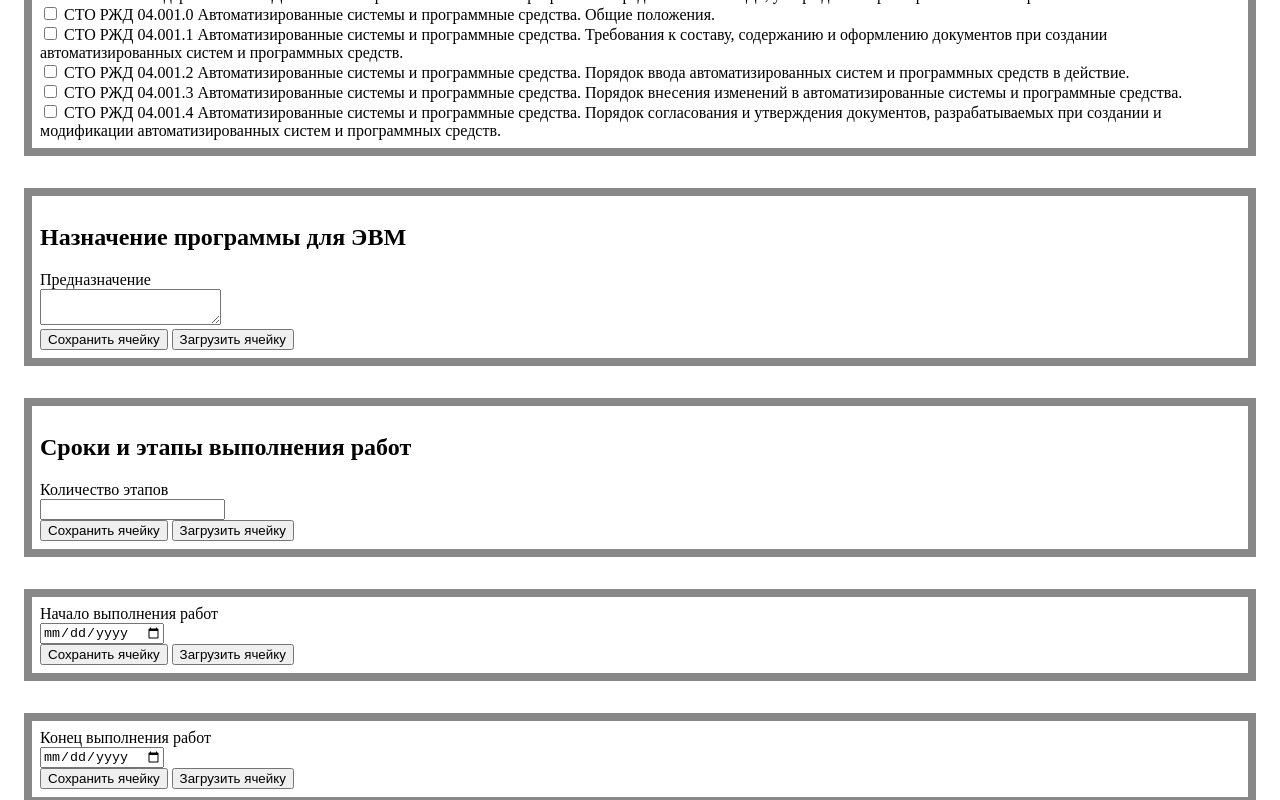
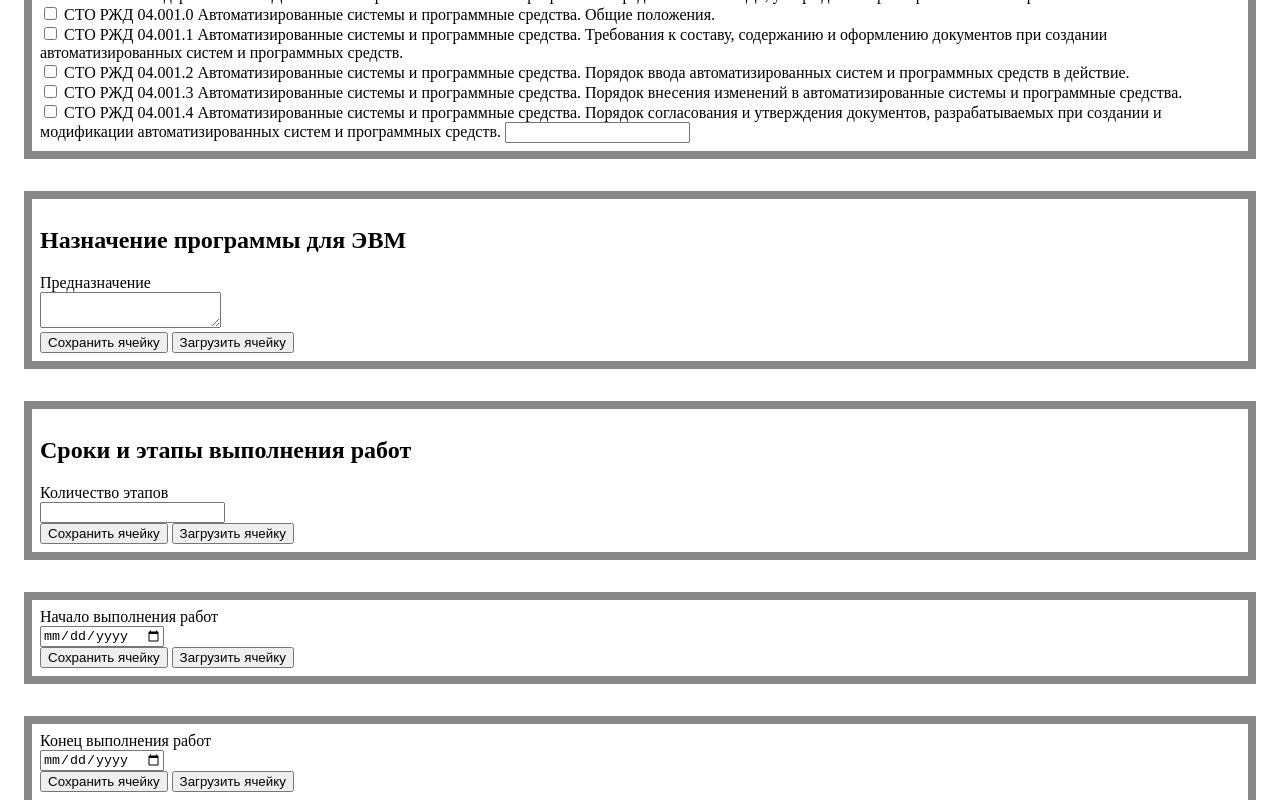
Before and after one commit to generic-name-2166/tt-validation, a SvelteKit app: page / in a window 1280 px wide. Shown: the part 1540-2340 px from the top of the page. Built offline with nearby package versions, Linux system fonts and the light colour scheme.

Commit message:
additional

```diff
--- a/src/routes/CellCheckbox.svelte
+++ b/src/routes/CellCheckbox.svelte
@@ -4,6 +4,7 @@
 
   export let layout: CheckboxLayout;
   export let id: number;
+  let additional: number = 1;
 
   function saveChange(e: Event, n_id: number): void {
     e.preventDefault();
@@ -39,3 +40,7 @@
     <br />
   {/if}
 {/each}
+
+{#each [...Array(additional).keys()] as m_id}
+  <input type="text" id={`${id}_${layout.amount + m_id}`} />
+{/each}
```
